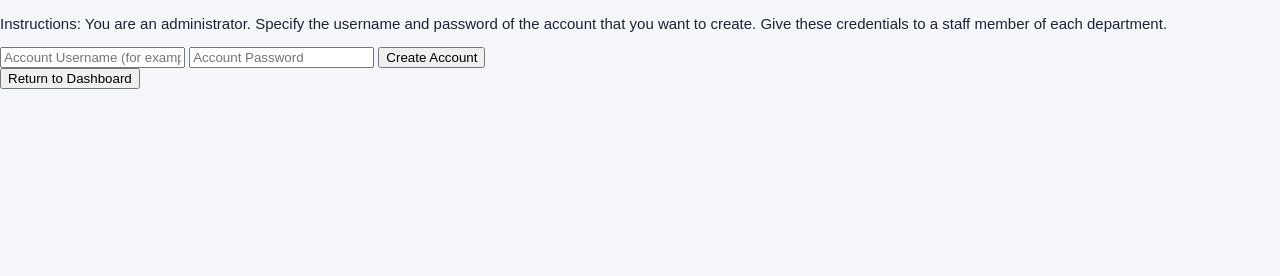
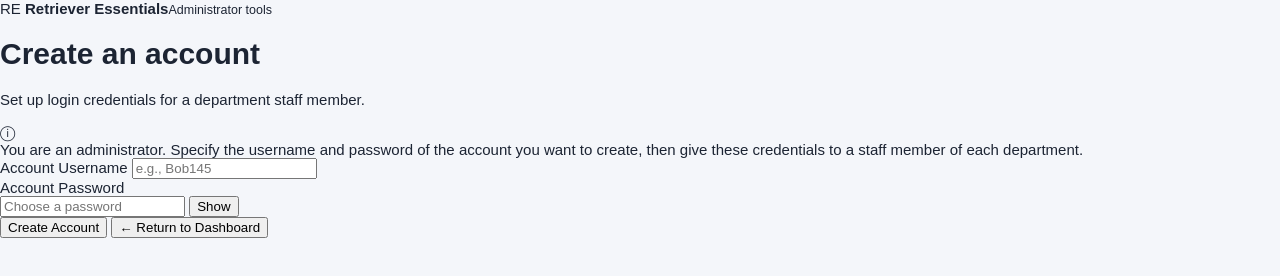
Before and after one commit to Krishna43324/Retriever-Essentials-Dashboard, a plain HTML site: page frontend/CreateAccount.html in a window 1280 px wide. Drawn offline with Linux system fonts and the light colour scheme.

Commit message:
Create Account: new style, moved instructions, added back/return button

```diff
--- a/frontend/CreateAccount.html
+++ b/frontend/CreateAccount.html
@@ -5,19 +5,56 @@
 <meta name="viewport" content="width=device-width, initial-scale=1, viewport-fit=cover">
 <title>Create Account</title>
 <link rel="stylesheet" href="/frontend/style.css">
-<body>
+</head>
+<body class="form-page">
 
-<p> Instructions: You are an administrator. Specify the username and password of the account that you want to create.
-    Give these credentials to a staff member of each department.</p>
+<div class="form-shell">
+    <div class="form-brand">
+        <span class="brand-mark">RE</span>
+        <span><strong>Retriever Essentials</strong><small>Administrator tools</small></span>
+    </div>
 
-<div class="upload-form">
-    <input type="text" id="username" placeholder="Account Username (for example, Bob145)" />
-    <input type="text" id="password" placeholder="Account Password" />
-    <button onclick="createAccount()">Create Account</button>
+    <div class="form-card">
+        <h1>Create an account</h1>
+        <p class="form-lead">Set up login credentials for a department staff member.</p>
+
+        <div class="form-note">
+            <span aria-hidden="true">ⓘ</span>
+            <div>You are an administrator. Specify the username and password of the account you want to create,
+            then give these credentials to a staff member of each department.</div>
+        </div>
+
+        <div class="field">
+            <label for="username">Account Username</label>
+            <input type="text" id="username" placeholder="e.g., Bob145" autocomplete="off" />
+        </div>
+
+        <div class="field">
+            <label for="password">Account Password</label>
+            <div class="password-wrap">
+                <input type="password" id="password" placeholder="Choose a password" autocomplete="new-password" />
+                <button type="button" class="password-toggle" aria-controls="password" aria-pressed="false">Show</button>
+            </div>
+        </div>
+
+        <div class="form-actions">
+            <button class="btn btn-primary" onclick="createAccount()">Create Account</button>
+            <button class="btn btn-ghost" onClick="returnToDashboard()" type="button" id="returnDashboard">← Return to Dashboard</button>
+        </div>
+    </div>
 </div>
 
-<button onClick="returnToDashboard()" type="button" id="returnDashboard"> Return to Dashboard</button>
 <script src="js/createAccount.js"></script>
-
+<script>
+    document.querySelectorAll('.password-toggle').forEach(function (btn) {
+        btn.addEventListener('click', function () {
+            var input = document.getElementById(btn.getAttribute('aria-controls'));
+            var show = input.type === 'password';
+            input.type = show ? 'text' : 'password';
+            btn.textContent = show ? 'Hide' : 'Show';
+            btn.setAttribute('aria-pressed', show);
+        });
+    });
+</script>
 </body>
 </html>
```
Also changed, not shown: 1 other file.
